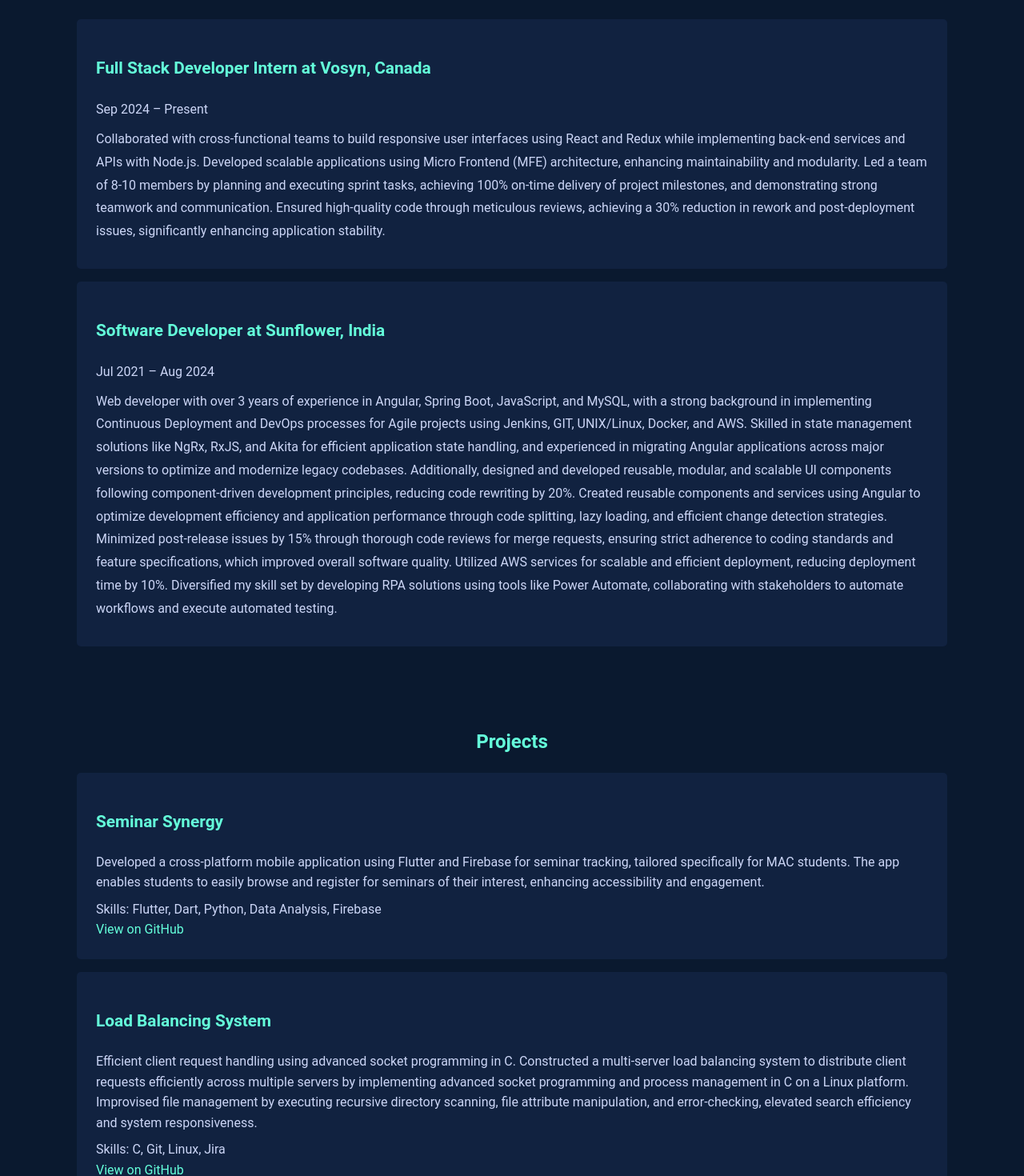
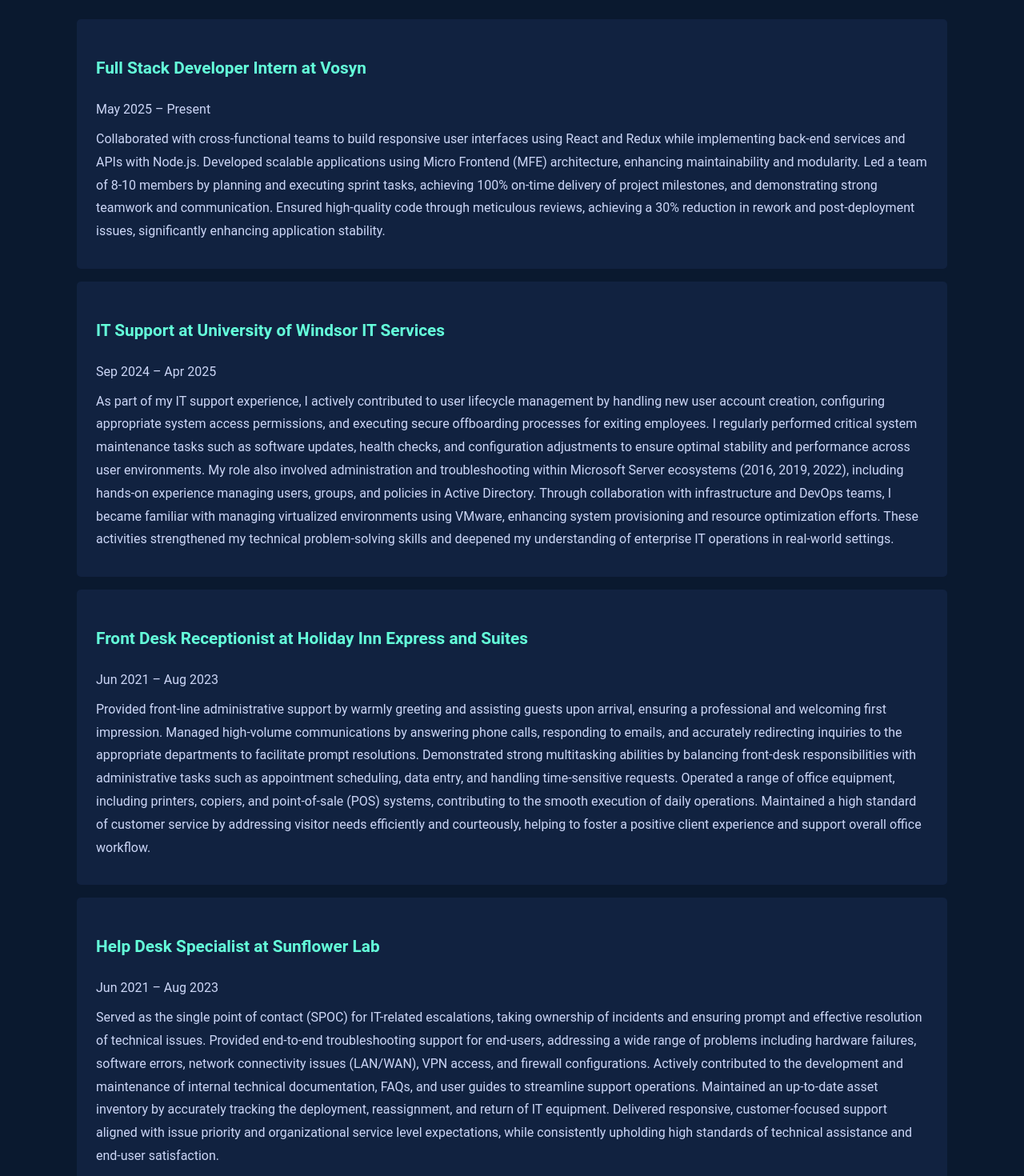
Before and after one commit to nandin14/Portfolio, a React (Create React App) app: page / in a window 1280 px wide. Shown: the part 806-2276 px from the top of the page at 80% size. Built offline with nearby package versions, Linux system fonts and the light colour scheme.

Commit message:
new changes

```diff
--- a/src/Components/Experience.js
+++ b/src/Components/Experience.js
@@ -2,16 +2,28 @@ import React from 'react';
 
 const experiences = [
   {
-    company: 'Vosyn, Canada',
-    duration: 'Sep 2024 – Present',
+    company: 'Vosyn',
+    duration: 'May 2025 – Present',
     role: 'Full Stack Developer Intern',
     description: 'Collaborated with cross-functional teams to build responsive user interfaces using React and Redux while implementing back-end services and APIs with Node.js. Developed scalable applications using Micro Frontend (MFE) architecture, enhancing maintainability and modularity. Led a team of 8-10 members by planning and executing sprint tasks, achieving 100% on-time delivery of project milestones, and demonstrating strong teamwork and communication. Ensured high-quality code through meticulous reviews, achieving a 30% reduction in rework and post-deployment issues, significantly enhancing application stability.',
   },
   {
-    company: 'Sunflower, India',
-    duration: 'Jul 2021 – Aug 2024',
-    role: 'Software Developer',
-    description: 'Web developer with over 3 years of experience in Angular, Spring Boot, JavaScript, and MySQL, with a strong background in implementing Continuous Deployment and DevOps processes for Agile projects using Jenkins, GIT, UNIX/Linux, Docker, and AWS. Skilled in state management solutions like NgRx, RxJS, and Akita for efficient application state handling, and experienced in migrating Angular applications across major versions to optimize and modernize legacy codebases. Additionally, designed and developed reusable, modular, and scalable UI components following component-driven development principles, reducing code rewriting by 20%. Created reusable components and services using Angular to optimize development efficiency and application performance through code splitting, lazy loading, and efficient change detection strategies. Minimized post-release issues by 15% through thorough code reviews for merge requests, ensuring strict adherence to coding standards and feature specifications, which improved overall software quality. Utilized AWS services for scalable and efficient deployment, reducing deployment time by 10%. Diversified my skill set by developing RPA solutions using tools like Power Automate, collaborating with stakeholders to automate workflows and execute automated testing.',
+    company: 'University of Windsor IT Services',
+    duration: 'Sep 2024 – Apr 2025',
+    role: 'IT Support',
+    description: 'As part of my IT support experience, I actively contributed to user lifecycle management by handling new user account creation, configuring appropriate system access permissions, and executing secure offboarding processes for exiting employees. I regularly performed critical system maintenance tasks such as software updates, health checks, and configuration adjustments to ensure optimal stability and performance across user environments. My role also involved administration and troubleshooting within Microsoft Server ecosystems (2016, 2019, 2022), including hands-on experience managing users, groups, and policies in Active Directory. Through collaboration with infrastructure and DevOps teams, I became familiar with managing virtualized environments using VMware, enhancing system provisioning and resource optimization efforts. These activities strengthened my technical problem-solving skills and deepened my understanding of enterprise IT operations in real-world settings.',
+  },
+  {
+    company: 'Holiday Inn Express and Suites',
+    duration: 'Jun 2021 – Aug 2023',
+    role: 'Front Desk Receptionist',
+    description: 'Provided front-line administrative support by warmly greeting and assisting guests upon arrival, ensuring a professional and welcoming first impression. Managed high-volume communications by answering phone calls, responding to emails, and accurately redirecting inquiries to the appropriate departments to facilitate prompt resolutions. Demonstrated strong multitasking abilities by balancing front-desk responsibilities with administrative tasks such as appointment scheduling, data entry, and handling time-sensitive requests. Operated a range of office equipment, including printers, copiers, and point-of-sale (POS) systems, contributing to the smooth execution of daily operations. Maintained a high standard of customer service by addressing visitor needs efficiently and courteously, helping to foster a positive client experience and support overall office workflow.'
+  },
+  {
+    company: 'Sunflower Lab',
+    duration: 'Jun 2021 – Aug 2023',
+    role: 'Help Desk Specialist',
+    description:'Served as the single point of contact (SPOC) for IT-related escalations, taking ownership of incidents and ensuring prompt and effective resolution of technical issues. Provided end-to-end troubleshooting support for end-users, addressing a wide range of problems including hardware failures, software errors, network connectivity issues (LAN/WAN), VPN access, and firewall configurations. Actively contributed to the development and maintenance of internal technical documentation, FAQs, and user guides to streamline support operations. Maintained an up-to-date asset inventory by accurately tracking the deployment, reassignment, and return of IT equipment. Delivered responsive, customer-focused support aligned with issue priority and organizational service level expectations, while consistently upholding high standards of technical assistance and end-user satisfaction.'
   },
 ];
 
```
